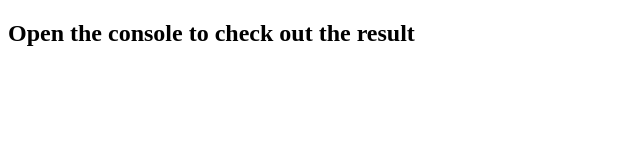
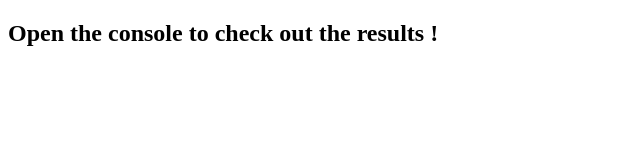
Before and after one commit to maudmain/mm-console-Finances, a plain HTML site: page index.html in a window 1280 px wide. Shown: the full height of the page, 0-640 px from the left. Drawn offline with Linux system fonts and the light colour scheme.

Commit message:
typo fixed

```diff
--- a/index.html
+++ b/index.html
@@ -7,7 +7,7 @@
     <title>Finance Report Analysis</title>
 </head>
 <body>
-    <h2> Open the console to check out the result </h2>
+    <h2> Open the console to check out the results ! </h2>
 
     <script src="index.js"></script>
 
```
